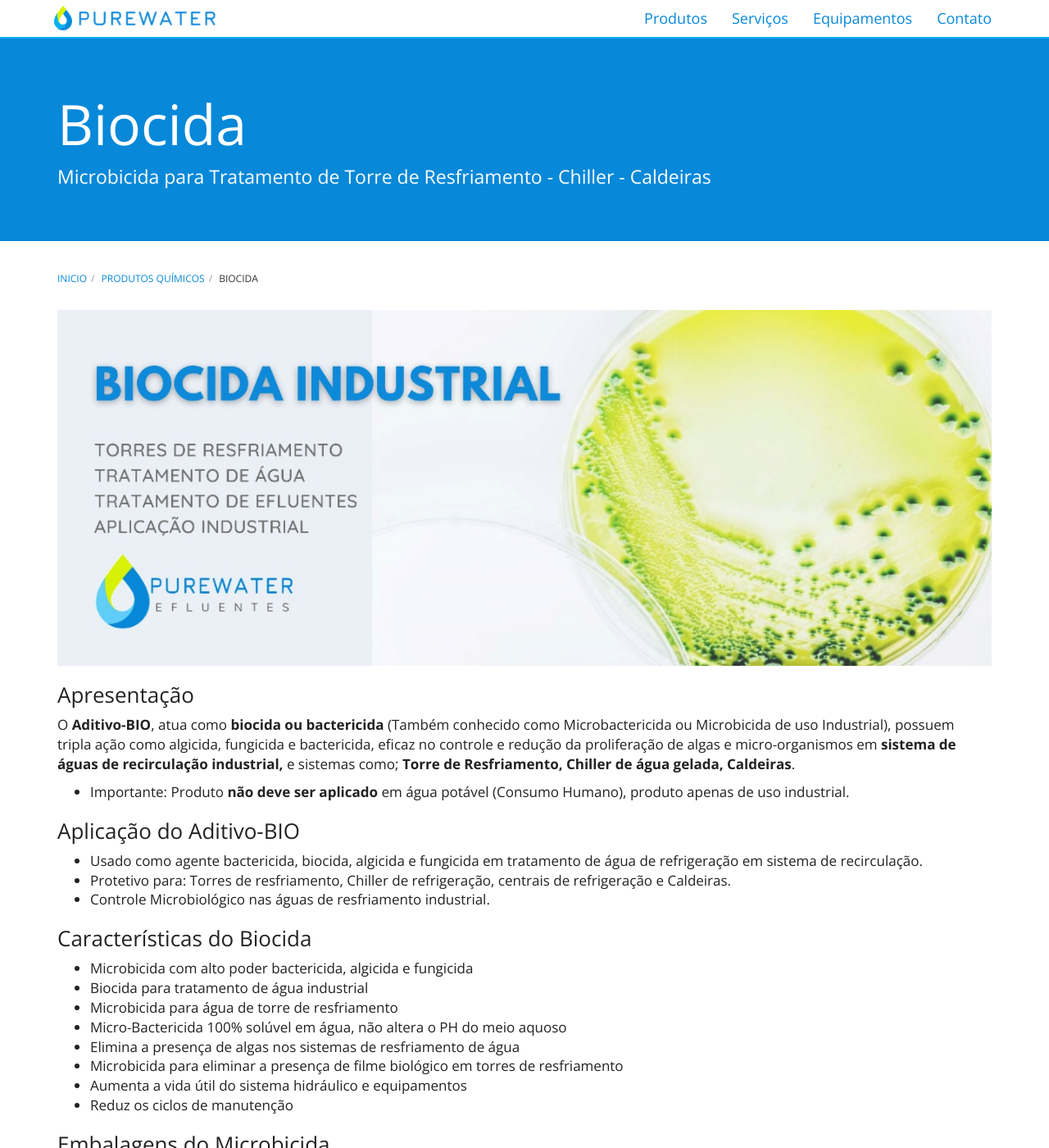
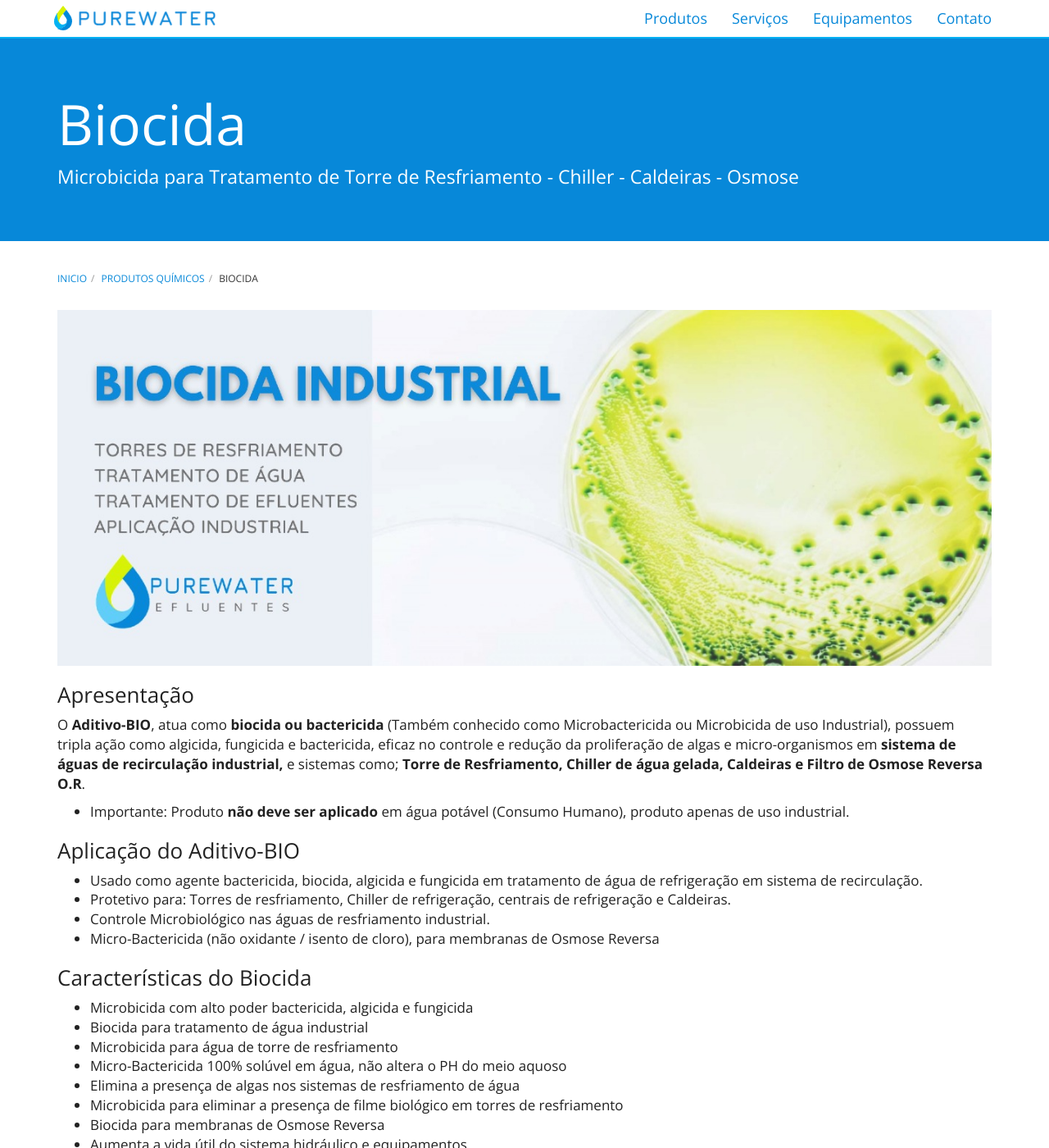
Before and after one commit to purewaterefluentes/purewaterefluentes.github.io, a Jekyll site: the page built from produtos/biocida.md, in a window 1280 px wide and 1400 px high. Shown: the whole window at 82% size. Built offline with Jekyll 4.4.1, drawn with Linux system fonts in a browser that asks for light colours; nearby versions of some CDN libraries; library files that are not in the unit come from our copies.

Commit message:
Update biocida.md

```diff
--- a/produtos/biocida.md
+++ b/produtos/biocida.md
@@ -2,7 +2,7 @@
 layout: contato
 pageTitle: Produtos Biocida - Microbactericida - Microbicida - Torre de Resfriamento
 title: Biocida
-subtitle: Microbicida para Tratamento de Torre de Resfriamento - Chiller - Caldeiras
+subtitle: Microbicida para Tratamento de Torre de Resfriamento - Chiller - Caldeiras - Osmose
 ---
 <figure class="figure">
   <img src="../../website/images/biocida_industrial_torre_de_resfriamento.jpg" class="figure-img img-fluid rounded" alt="Biocida industrial_Torre de Resfriamento" style="max-width: 100%;">
@@ -10,7 +10,7 @@
 
 ### Apresentação
 
-O **Aditivo-BIO**, atua como **biocida ou bactericida** (Também conhecido como Microbactericida ou Microbicida de uso Industrial), possuem tripla ação como algicida, fungicida e bactericida, eficaz no controle e redução da proliferação de algas e micro-organismos em **sistema de águas de recirculação industrial,** e sistemas como; **Torre de Resfriamento, Chiller de água gelada, Caldeiras**.
+O **Aditivo-BIO**, atua como **biocida ou bactericida** (Também conhecido como Microbactericida ou Microbicida de uso Industrial), possuem tripla ação como algicida, fungicida e bactericida, eficaz no controle e redução da proliferação de algas e micro-organismos em **sistema de águas de recirculação industrial,** e sistemas como; **Torre de Resfriamento, Chiller de água gelada, Caldeiras e Filtro de Osmose Reversa O.R**.
 
 - Importante: Produto **não deve ser aplicado** em água potável (Consumo Humano), produto apenas de uso industrial.
 
@@ -19,6 +19,7 @@
 - Usado como agente bactericida, biocida, algicida e fungicida em tratamento de água de refrigeração em sistema de recirculação.
 - Protetivo para: Torres de resfriamento, Chiller de refrigeração, centrais de refrigeração e Caldeiras.
 - Controle Microbiológico nas águas de resfriamento industrial.
+- Micro-Bactericida (não oxidante / isento de cloro), para membranas de Osmose Reversa
 
 ### Características do Biocida
 
@@ -28,6 +29,7 @@
 - Micro-Bactericida 100% solúvel em água, não altera o PH do meio aquoso
 - Elimina a presença de algas nos sistemas de resfriamento de água
 - Microbicida para eliminar a presença de filme biológico em torres de resfriamento
+- Biocida para membranas de Osmose Reversa
 - Aumenta a vida útil do sistema hidráulico e equipamentos
 - Reduz os ciclos de manutenção
 
```
